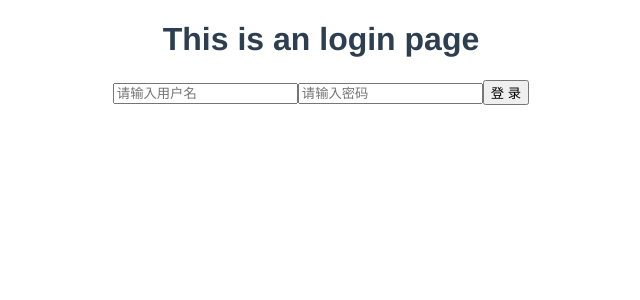
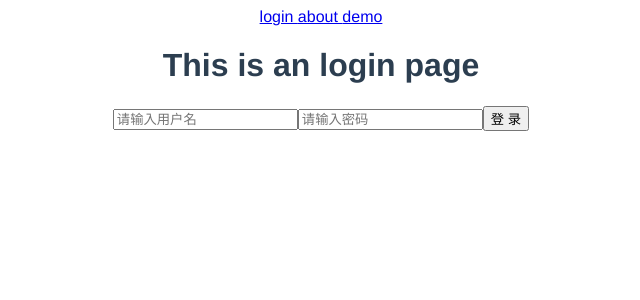
Before and after one commit to wenyejie/demo, a Vue app: page /login in a window 1280 px wide. Shown: the top 300 px of the page, without its empty margins (319-959 px from the left). Built offline with nearby package versions, Linux system fonts and the light colour scheme.

Commit message:
调整相关配置
Signed-off-by: wenyejie <wenyejie@swipal.com>

```diff
--- a/package.json
+++ b/package.json
@@ -1,5 +1,5 @@
 {
-  "name": "vue-cli-demo",
+  "name": "webapp",
   "version": "0.1.0",
   "private": true,
   "scripts": {
--- a/public/index.html
+++ b/public/index.html
@@ -5,11 +5,11 @@
     <meta http-equiv="X-UA-Compatible" content="IE=edge">
     <meta name="viewport" content="width=device-width,initial-scale=1.0">
     <link rel="icon" href="<%= BASE_URL %>favicon.ico">
-    <title>vue-cli-demo</title>
+    <title>webapp</title>
   </head>
   <body>
     <noscript>
-      <strong>We're sorry but vue-cli-demo doesn't work properly without JavaScript enabled. Please enable it to continue.</strong>
+      <strong>We're sorry but webapp doesn't work properly without JavaScript enabled. Please enable it to continue.</strong>
     </noscript>
     <div id="app"></div>
     <!-- built files will be auto injected -->
--- a/src/App.vue
+++ b/src/App.vue
@@ -1,5 +1,14 @@
 <template>
   <div id="app">
+    <router-link to="/login">
+      login
+    </router-link>
+    <router-link to="/about">
+      about
+    </router-link>
+    <router-link to="/demo">
+      demo
+    </router-link>
     <router-view />
   </div>
 </template>
```
Also changed, not shown: 1 other file (tests, documents, lock files or other folders).
